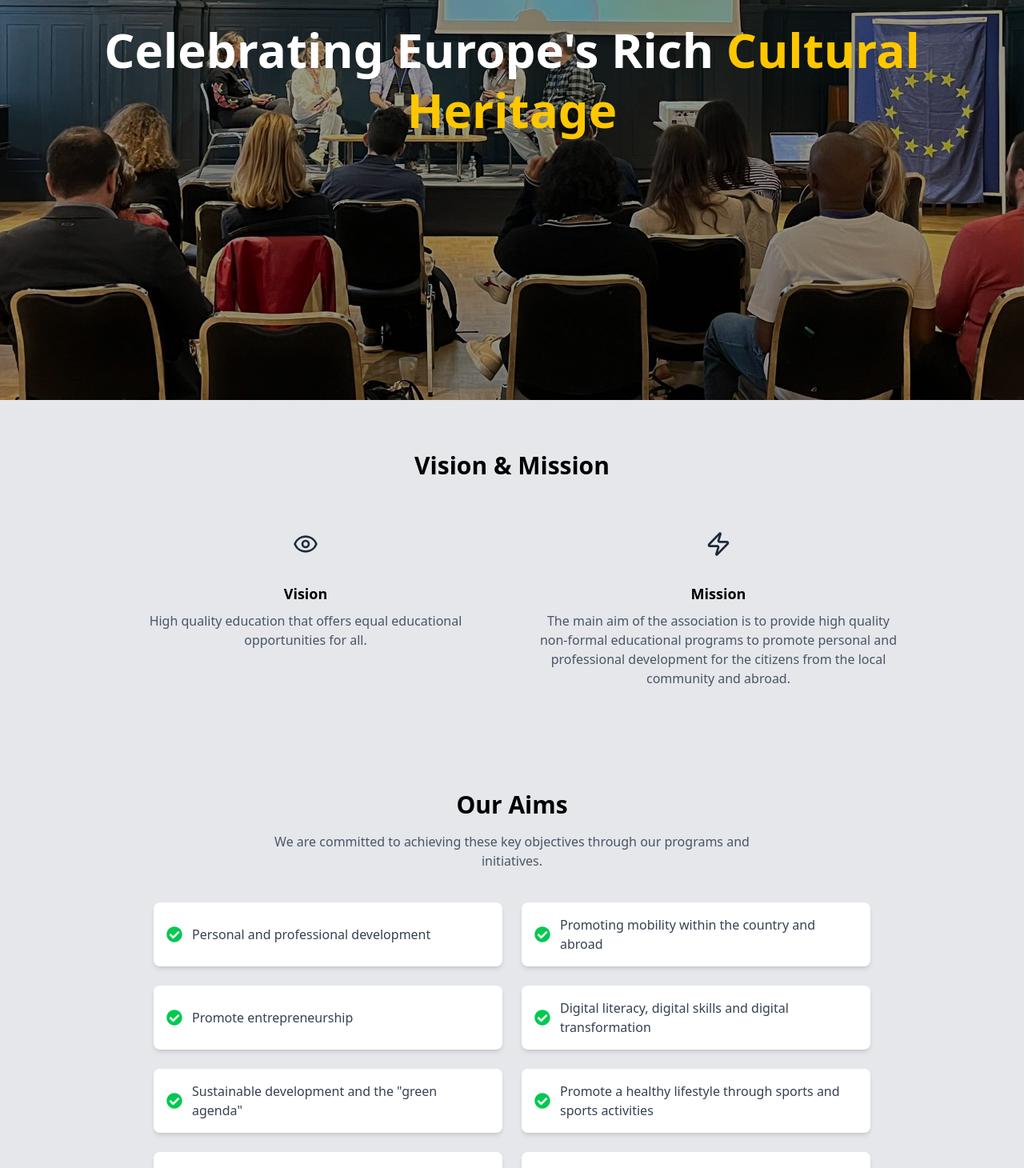
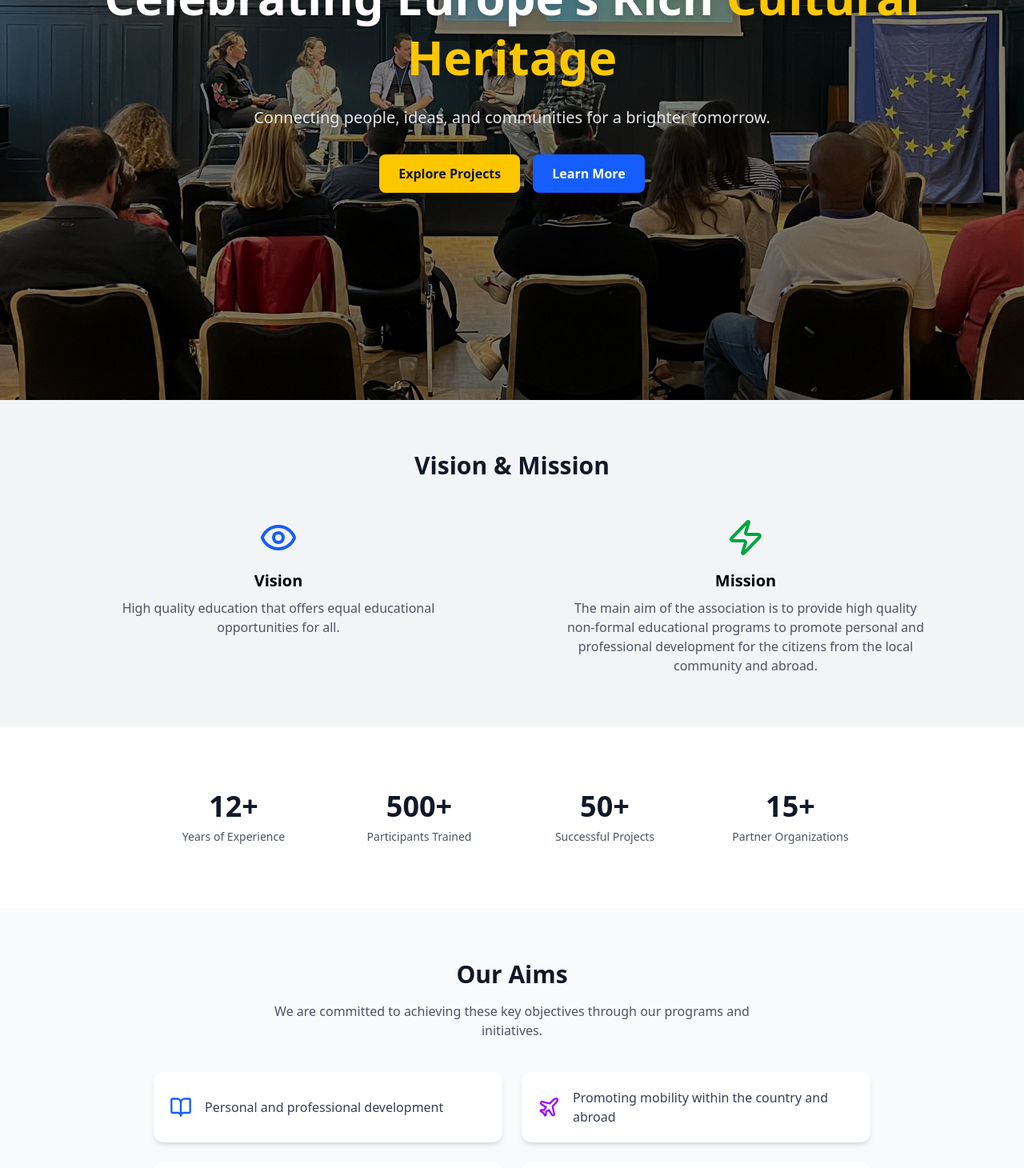
Before and after one commit to damjanstojcev4/EKE-Web, a React (Vite) app in the folder Frontend/ece-website/: page / in a window 1280 px wide. Shown: the part 300-1760 px from the top of the page at 80% size. Built offline with nearby package versions, Linux system fonts and the light colour scheme; no server answers.

Commit message:
new sections

```diff
--- a/Frontend/ece-website/src/components/Home.tsx
+++ b/Frontend/ece-website/src/components/Home.tsx
@@ -1,11 +1,12 @@
-import { useState, useEffect } from "react";
-import heroImage from "../assets/hero-background.jpg";
+import { useState, useEffect, type FC } from "react";
+import { Link } from "react-router-dom";
 import { motion } from "framer-motion";
 import { FaCheckCircle } from "react-icons/fa";
-import { Eye, Zap } from "lucide-react";
+import { Eye, Zap, BookOpen, Plane, Briefcase, Laptop, Leaf, Dumbbell, Users, Scale, } from "lucide-react";
+
+import heroImage from "../assets/hero-background.jpg";
 import Partners from "./Partners";
 import Footer from "./Footer";
-import type { FC } from "react";
 import RecentProjects from "./RecentProjects";
 
 interface Project {
@@ -19,14 +20,46 @@ interface Project {
 
 const Home: FC = () => {
 const aims = [
-    "Personal and professional development",
-    "Promoting mobility within the country and abroad",
-    "Promote entrepreneurship",
-    "Digital literacy, digital skills and digital transformation",
-    'Sustainable development and the "green agenda"',
-    "Promote a healthy lifestyle through sports and sports activities",
-    "Advocate for human rights and empowerment of vulnerable and marginalized groups",
-    "Stand for democratic values and standards"
+  {
+    text: "Personal and professional development",
+    icon: BookOpen,
+    color: "text-blue-600",
+  },
+  {
+    text: "Promoting mobility within the country and abroad",
+    icon: Plane,
+    color: "text-purple-600",
+  },
+  {
+    text: "Promote entrepreneurship",
+    icon: Briefcase,
+    color: "text-yellow-600",
+  },
+  {
+    text: "Digital literacy, digital skills and digital transformation",
+    icon: Laptop,
+    color: "text-indigo-600",
+  },
+  {
+    text: 'Sustainable development and the "green agenda"',
+    icon: Leaf,
+    color: "text-green-600",
+  },
+  {
+    text: "Promote a healthy lifestyle through sports and sports activities",
+    icon: Dumbbell,
+    color: "text-red-600",
+  },
+  {
+    text: "Advocate for human rights and empowerment of vulnerable and marginalized groups",
+    icon: Users,
+    color: "text-pink-600",
+  },
+  {
+    text: "Stand for democratic values and standards",
+    icon: Scale,
+    color: "text-gray-700",
+  },
 ];
 
   const [projects, setProjects] = useState<Project[]>([]);
@@ -45,82 +78,129 @@ const Home: FC = () => {
         className="h-screen w-full bg-cover bg-center flex items-center justify-center relative"
         style={{ backgroundImage: `url(${heroImage})` }}
       >
-        <div className="absolute inset-0 bg-black/40" />
+        <div className="absolute inset-0 bg-black/50" />
         <motion.div
           className="relative z-10 text-center px-4"
           initial={{ opacity: 0, y: 50 }}
           animate={{ opacity: 1, y: 0 }}
           transition={{ duration: 1.4, ease: "easeOut" }}
         >
-          <h1 className="text-4xl md:text-6xl font-bold text-white leading-tight">
+          <h1 className="text-4xl md:text-6xl font-extrabold text-white leading-tight drop-shadow-lg">
             Celebrating Europe&apos;s Rich{" "}
             <span className="text-yellow-400">Cultural Heritage</span>
           </h1>
+          <p className="mt-6 text-lg md:text-xl text-gray-200 max-w-2xl mx-auto">
+            Connecting people, ideas, and communities for a brighter tomorrow.
+          </p>
+          <div className="mt-8 flex flex-wrap justify-center gap-4">
+            <Link
+              to="/projects"
+              className="px-6 py-3 bg-yellow-400 text-gray-900 font-semibold rounded-lg shadow hover:bg-yellow-300 transition"
+            >
+              Explore Projects
+            </Link>
+            <Link
+              to="/about-us"
+              className="px-6 py-3 bg-blue-600 text-white font-semibold rounded-lg shadow hover:bg-blue-500 transition"
+            >
+              Learn More
+            </Link>
+          </div>
         </motion.div>
       </section>
 
       {/* Vision & Mission */}
-      <section className="bg-gray-200 py-16">
-        <div className="max-w-5xl mx-auto px-4 text-center">
-          <h2 className="text-3xl font-semibold mb-12">Vision & Mission</h2>
-          <div className="grid grid-cols-1 md:grid-cols-2 gap-10">
-            <div className="flex flex-col items-center text-center">
-              <div className="bg-gray-200 p-4 rounded-full mb-4">
-                <Eye className="w-8 h-8 text-gray-800" />
-              </div>
-              <h3 className="text-lg font-semibold mb-2">Vision</h3>
+      <section className="bg-gray-100 py-16">
+        <div className="max-w-6xl mx-auto px-4 text-center">
+          <h2 className="text-3xl font-bold mb-12 text-gray-900">
+            Vision & Mission
+          </h2>
+          <div className="grid grid-cols-1 md:grid-cols-2 gap-12">
+            <motion.div
+              className="flex flex-col items-center text-center"
+              whileHover={{ scale: 1.05 }}
+            >
+              <Eye className="w-12 h-12 text-blue-600 mb-4" />
+              <h3 className="text-xl font-semibold mb-2">Vision</h3>
               <p className="text-gray-600 max-w-md">
                 High quality education that offers equal educational
                 opportunities for all.
               </p>
-            </div>
+            </motion.div>
 
-            <div className="flex flex-col items-center text-center">
-              <div className="bg-gray-200 p-4 rounded-full mb-4">
-                <Zap className="w-8 h-8 text-gray-800" />
-              </div>
-              <h3 className="text-lg font-semibold mb-2">Mission</h3>
+            <motion.div
+              className="flex flex-col items-center text-center"
+              whileHover={{ scale: 1.05 }}
+            >
+              <Zap className="w-12 h-12 text-green-600 mb-4" />
+              <h3 className="text-xl font-semibold mb-2">Mission</h3>
               <p className="text-gray-600 max-w-md">
                 The main aim of the association is to provide high quality
                 non-formal educational programs to promote personal and
                 professional development for the citizens from the local
                 community and abroad.
               </p>
+            </motion.div>
           </div>
+        </div>
+      </section>
+
+      <section>
+        <div className="mt-20 mb-20 grid grid-cols-2 md:grid-cols-4 gap-8 max-w-4xl mx-auto">
+          <div className="text-center">
+            <div className="text-3xl lg:text-4xl font-bold text-gray-900 mb-2">12+</div>
+            <div className="text-gray-600 text-sm font-medium">Years of Experience</div>
+          </div>
+          <div className="text-center">
+            <div className="text-3xl lg:text-4xl font-bold text-gray-900 mb-2">500+</div>
+            <div className="text-gray-600 text-sm font-medium">Participants Trained</div>
+          </div>
+          <div className="text-center">
+            <div className="text-3xl lg:text-4xl font-bold text-gray-900 mb-2">50+</div>
+            <div className="text-gray-600 text-sm font-medium">Successful Projects</div>
+          </div>
+          <div className="text-center">
+            <div className="text-3xl lg:text-4xl font-bold text-gray-900 mb-2">15+</div>
+            <div className="text-gray-600 text-sm font-medium">Partner Organizations</div>
           </div>
         </div>
       </section>
 
       {/* Our Aims */}
-      <section className="bg-gray-200 py-16">
+      <section className="bg-gray-50 py-16">
   <div className="container mx-auto px-4 text-center">
-          <h2 className="text-3xl font-semibold mb-4">Our Aims</h2>
+    <h2 className="text-3xl font-bold mb-4 text-gray-900">Our Aims</h2>
     <p className="text-gray-600 mb-10 max-w-2xl mx-auto">
-            We are committed to achieving these key objectives through our
-            programs and initiatives.
+      We are committed to achieving these key objectives through our programs
+      and initiatives.
     </p>
     <div className="grid grid-cols-1 sm:grid-cols-2 gap-6 max-w-4xl mx-auto">
-            {aims.map((aim, index) => (
-              <div
+      {aims.map((aim, index) => {
+        const Icon = aim.icon;
+        return (
+          <motion.div
             key={index}
-                className="bg-white shadow-md rounded-lg p-4 flex items-center gap-3"
+            className="bg-white shadow-md rounded-xl p-5 flex items-center gap-4 hover:shadow-lg transition"
+            whileHover={{ scale: 1.02 }}
           >
-                <FaCheckCircle className="text-green-500 text-xl shrink-0" />
-                <p className="text-left text-gray-700">{aim}</p>
-              </div>
-            ))}
+            <Icon className={`w-7 h-7 shrink-0 ${aim.color}`} />
+            <p className="text-left text-gray-700">{aim.text}</p>
+          </motion.div>
+        );
+      })}
     </div>
   </div>
 </section>
 
       {/* Recent Projects */}
       <div className="py-16 px-4 max-w-7xl mx-auto">
-        <RecentProjects/>
+        <RecentProjects />
       </div>
 
+      {/* Partners */}
+      <Partners />
 
-      {/* Partners Section */}
-      <Partners />
+      {/* Footer */}
       <Footer />
     </>
   );
```
Lines whose indentation alone changed are shown as unchanged.
